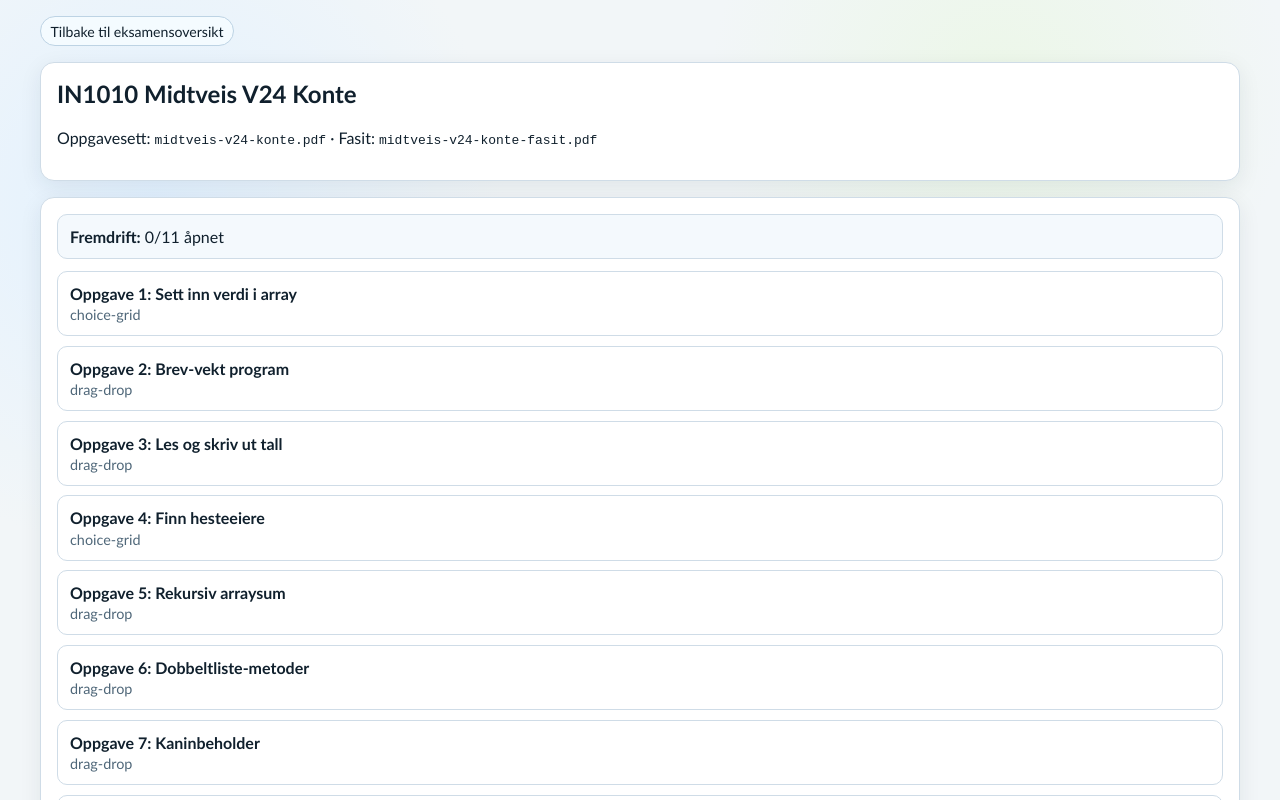
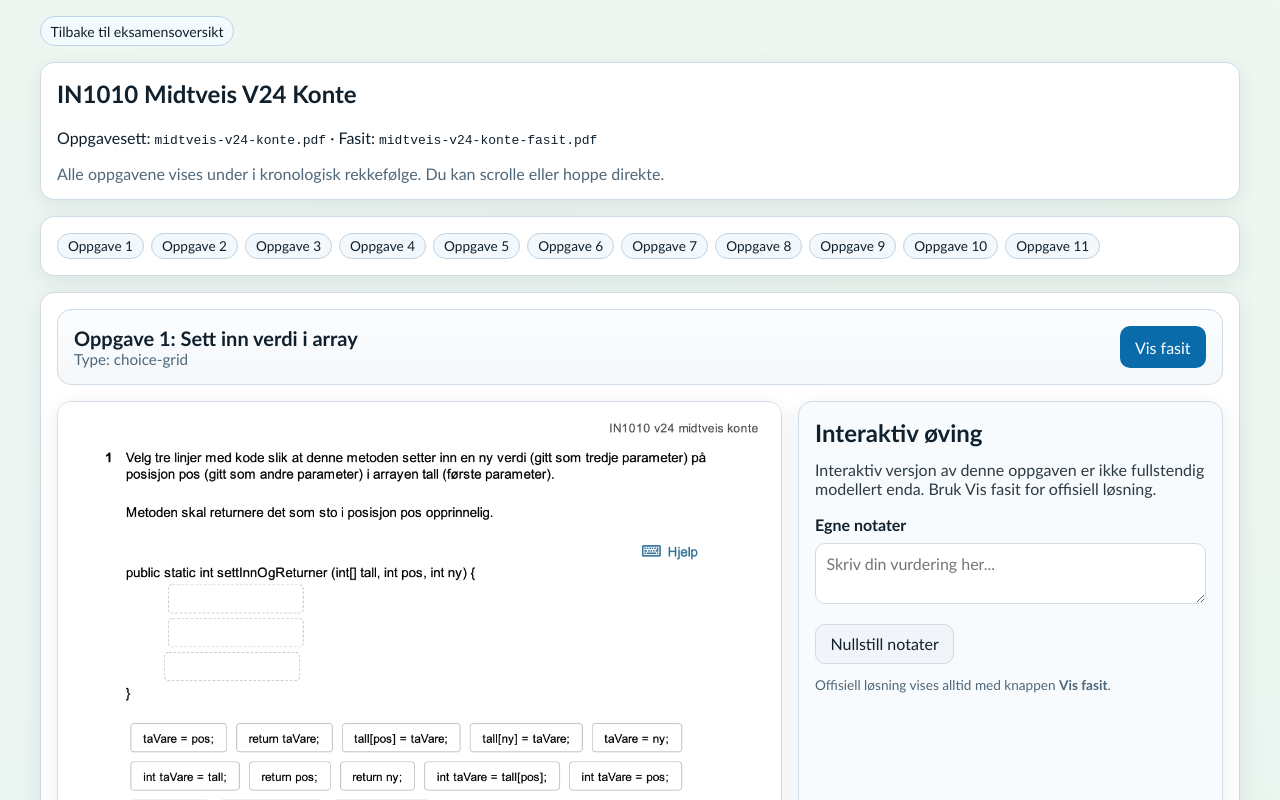
Before and after one commit to JacobStarheim/IN1010Interactive, a Next.js app: page /eksamen/v24-konte in a window 1280 px wide. Shown: the top 800 px of the page. Built offline with nearby package versions, Linux system fonts and the light colour scheme.

Commit message:
Show all exam questions on a single chronological page

```diff
--- /dev/null
+++ b/src/app/eksamen/[examId]/page.module.css
@@ -0,0 +1,27 @@
+.info {
+  color: var(--muted);
+  margin-bottom: 0;
+}
+
+.jumpCard {
+  display: flex;
+  gap: 0.45rem;
+  flex-wrap: wrap;
+}
+
+.jumpLink {
+  border: 1px solid #bfd4e2;
+  background: #f2f8fc;
+  border-radius: 999px;
+  padding: 0.26rem 0.62rem;
+  font-size: 0.85rem;
+}
+
+.stack {
+  display: grid;
+  gap: 1rem;
+}
+
+.onlyLinkWrap {
+  margin-top: 0.75rem;
+}
--- a/src/app/eksamen/[examId]/page.tsx
+++ b/src/app/eksamen/[examId]/page.tsx
@@ -2,8 +2,9 @@ import Link from "next/link";
 import { notFound } from "next/navigation";
 
 import { examList, getExamById } from "@/data/exams";
-import { ExamQuestionList } from "@/components/exam/exam-question-list";
+import { QuestionWorkspace } from "@/components/exam/question-workspace";
 import { isExamId } from "@/lib/exam-ids";
+import styles from "./page.module.css";
 
 type Props = {
   params: Promise<{ examId: string }>;
@@ -28,11 +29,31 @@ export default async function ExamPage({ params }: Props) {
         <p>
           Oppgavesett: <code>{exam.sourcePromptPdf}</code> · Fasit: <code>{exam.sourceSolutionPdf}</code>
         </p>
+        <p className={styles.info}>
+          Alle oppgavene vises under i kronologisk rekkefølge. Du kan scrolle eller hoppe direkte.
+        </p>
       </section>
 
-      <section className="card">
-        <ExamQuestionList examId={exam.id} questions={exam.questions} />
+      <section className={`card ${styles.jumpCard}`}>
+        {exam.questions.map((question) => (
+          <a key={question.id} href={`#${question.id}`} className={styles.jumpLink}>
+            Oppgave {question.number}
+          </a>
+        ))}
       </section>
+
+      <div className={styles.stack}>
+        {exam.questions.map((question) => (
+          <section key={question.id} id={question.id} className="card">
+            <QuestionWorkspace examId={exam.id} question={question} />
+            <div className={styles.onlyLinkWrap}>
+              <Link href={`/eksamen/${exam.id}/oppgave/${question.id}`} className="top-link">
+                Åpne kun denne oppgaven
+              </Link>
+            </div>
+          </section>
+        ))}
+      </div>
     </main>
   );
 }
```
